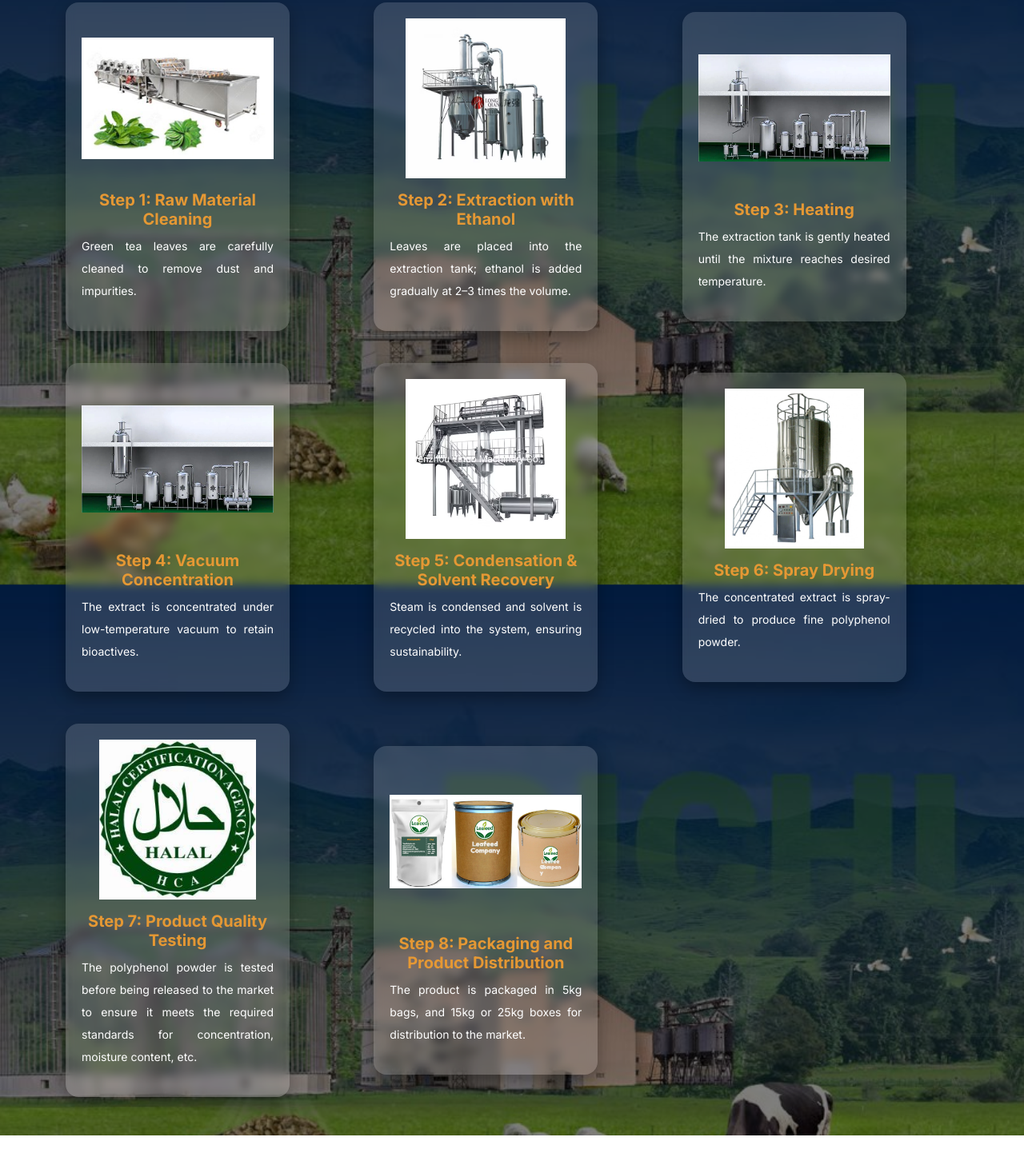
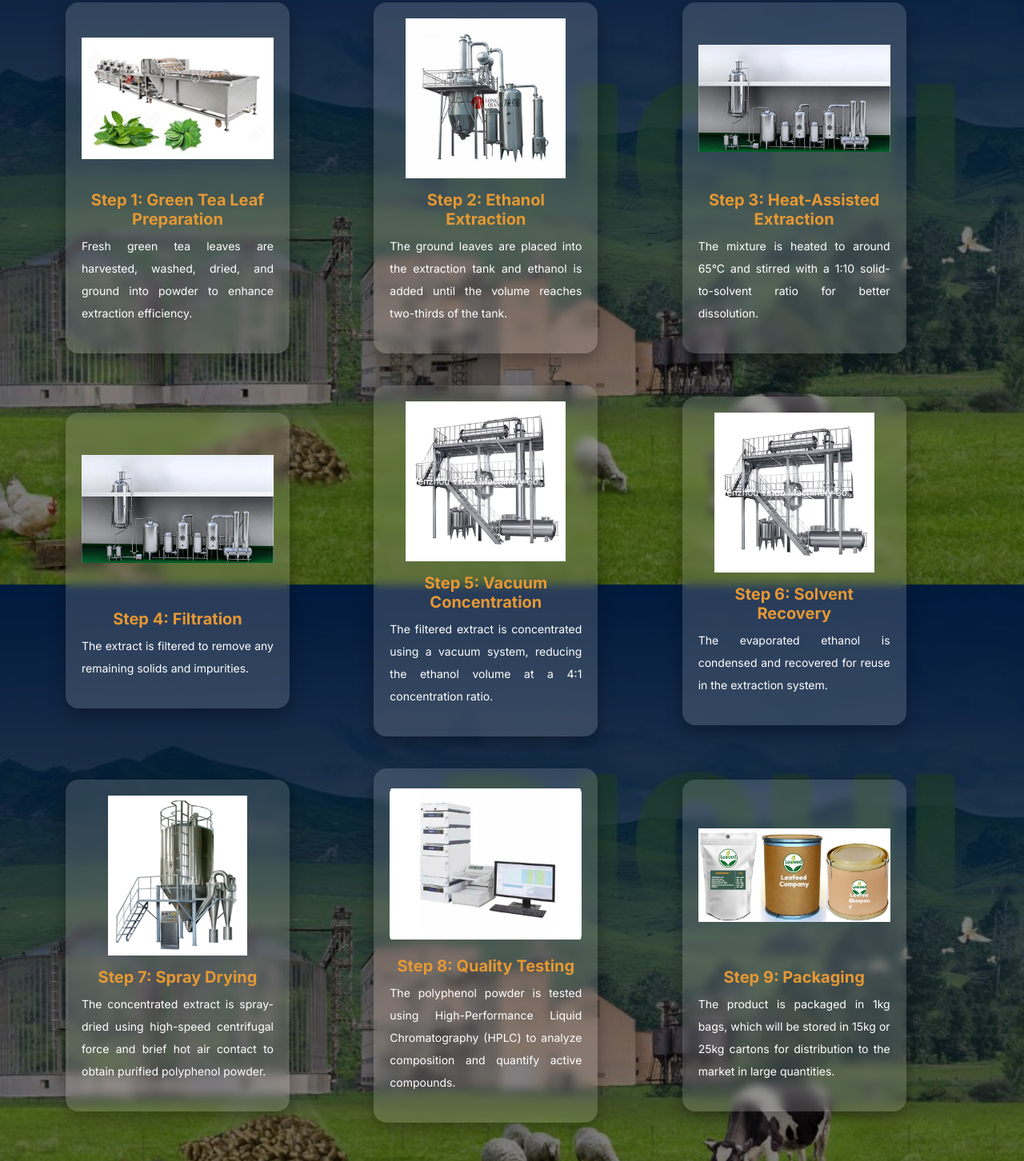
Before and after one commit to ThanhNhu1606/leafeed.com, a plain HTML site: page shop.html in a window 1280 px wide. Shown: the part 1150-2602 px from the top of the page at 80% size. Drawn offline with nearby package versions, Linux system fonts and the light colour scheme.

Commit message:
fix: producing & product

```diff
--- a/shop.html
+++ b/shop.html
@@ -206,11 +206,14 @@
       }
 
       @keyframes arrowBounce {
-  0%, 100% { transform: translateY(0); }
-  50% { transform: translateY(6px); }
+        0%,
+        100% {
+          transform: translateY(0);
         }
-
-
+        50% {
+          transform: translateY(6px);
+        }
+      }
 
       .sticky-top {
         z-index: 1030;
@@ -231,12 +234,10 @@
         height: 60px;
       }
 
-.navbar-brand .logo-img{
+      .navbar-brand .logo-img {
         width: 100px;
         height: 100px;
       }
-
-
     </style>
   </head>
 
@@ -290,11 +291,8 @@
       arial-label="Furni navigation bar"
     >
       <div class="container">
-        <a class="navbar-brand"  href="index.html">
-          <img
-            src="images/logo@10x.png"
-            alt="Leafeed Company"
-            class="logo-img"
+        <a class="navbar-brand" href="index.html">
+          <img src="images/logo@10x.png" alt="Leafeed Company" class="logo-img"
         /></a>
 
         <button
@@ -320,7 +318,6 @@
             </li>
             <li><a class="nav-link" href="blog.html">News</a></li>
             <li><a class="nav-link" href="contact.html">Contact us</a></li>
-
 
             <!-- <li><a class="nav-link" href="feedback.html">Feedback</a></li> -->
           </ul>
@@ -372,7 +369,7 @@
                       <li>
                         <strong>Extraction Type:</strong> Solvent Extraction
                       </li>
-                      <li><strong>Specification:</strong> 98% - 50%</li>
+                      <li><strong>Specification:</strong> 98% - 50% EGCG</li>
                       <li><strong>Form:</strong> Powder</li>
                       <li><strong>Test:</strong> HPLC</li>
                       <li><strong>Shelf Life:</strong> 2 Years</li>
@@ -421,7 +418,7 @@
                   "
                 >
                   <p class="mb-1" style="font-weight: 600">
-                    <strong>Net weight:</strong> 5kg/bag
+                    <strong>Net weight:</strong> 1kg/bag
                   </p>
                 </div>
               </div>
@@ -459,7 +456,7 @@
                       <li>
                         <strong>Extraction Type:</strong> Solvent Extraction
                       </li>
-                      <li><strong>Specification:</strong> 98% - 50%</li>
+                      <li><strong>Specification:</strong> 98% - 50% EGCG</li>
                       <li><strong>Form:</strong> Powder</li>
                       <li><strong>Test:</strong> HPLC</li>
                       <li><strong>Shelf Life:</strong> 2 Years</li>
@@ -545,7 +542,7 @@
                       <li>
                         <strong>Extraction Type:</strong> Solvent Extraction
                       </li>
-                      <li><strong>Specification:</strong> 98% - 50%</li>
+                      <li><strong>Specification:</strong> 98% - 50% EGCG</li>
                       <li><strong>Form:</strong> Powder</li>
                       <li><strong>Test:</strong> HPLC</li>
                       <li><strong>Shelf Life:</strong> 2 Years</li>
@@ -604,7 +601,10 @@
       </div>
     </div>
 
-    <section class="process-section py-5 text-white position-relative" data-aos="fade-left">
+    <section
+      class="process-section py-5 text-white position-relative"
+      data-aos="fade-left"
+    >
       <div class="section-overlay"></div>
       <div class="container position-relative">
         <h2 class="text-center section-title mb-5" style="color: #e59834">
@@ -617,10 +617,10 @@
             <div class="step-content">
               <img src="images/H1.png" alt="Step 1" class="step-img" />
               <div class="step-text">
-                <h5><strong>Step 1: Raw Material Cleaning</strong></h5>
+                <h5><strong>Step 1: Green Tea Leaf Preparation</strong></h5>
                 <p>
-                  Green tea leaves are carefully cleaned to remove dust and
-                  impurities.
+                  Fresh green tea leaves are harvested, washed, dried, and
+                  ground into powder to enhance extraction efficiency.
                 </p>
               </div>
             </div>
@@ -631,10 +631,11 @@
             <div class="step-content">
               <img src="images/H5.png" alt="Step 2" class="step-img" />
               <div class="step-text">
-                <h5><strong>Step 2: Extraction with Ethanol</strong></h5>
+                <h5><strong>Step 2: Ethanol Extraction</strong></h5>
                 <p>
-                  Leaves are placed into the extraction tank; ethanol is added
-                  gradually at 2–3 times the volume.
+                  The ground leaves are placed into the extraction tank and
+                  ethanol is added until the volume reaches two-thirds of the
+                  tank.
                 </p>
               </div>
             </div>
@@ -645,10 +646,10 @@
             <div class="step-content">
               <img src="images/H2.png" alt="Step 3" class="step-img" />
               <div class="step-text">
-                <h5><strong>Step 3: Heating</strong></h5>
+                <h5><strong>Step 3: Heat-Assisted Extraction</strong></h5>
                 <p>
-                  The extraction tank is gently heated until the mixture reaches
-                  desired temperature.
+                  The mixture is heated to around 65°C and stirred with a 1:10
+                  solid-to-solvent ratio for better dissolution.
                 </p>
               </div>
             </div>
@@ -659,10 +660,10 @@
             <div class="step-content">
               <img src="images/H2.png" alt="Step 4" class="step-img" />
               <div class="step-text">
-                <h5><strong>Step 4: Vacuum Concentration</strong></h5>
+                <h5><strong>Step 4: Filtration</strong></h5>
                 <p>
-                  The extract is concentrated under low-temperature vacuum to
-                  retain bioactives.
+                  The extract is filtered to remove any remaining solids and
+                  impurities.
                 </p>
               </div>
             </div>
@@ -673,12 +674,10 @@
             <div class="step-content">
               <img src="images/H3.png" alt="Step 5" class="step-img" />
               <div class="step-text">
-                <h5>
-                  <strong>Step 5: Condensation & Solvent Recovery</strong>
-                </h5>
+                <h5><strong>Step 5: Vacuum Concentration</strong></h5>
                 <p>
-                  Steam is condensed and solvent is recycled into the system,
-                  ensuring sustainability.
+                  The filtered extract is concentrated using a vacuum system,
+                  reducing the ethanol volume at a 4:1 concentration ratio.
                 </p>
               </div>
             </div>
@@ -687,12 +686,12 @@
           <!-- Step 6 -->
           <div class="process-step">
             <div class="step-content">
-              <img src="images/H4.png" alt="Step 6" class="step-img" />
+              <img src="images/H3.png" alt="Step 6" class="step-img" />
               <div class="step-text">
-                <h5><strong>Step 6: Spray Drying</strong></h5>
+                <h5><strong>Step 6: Solvent Recovery</strong></h5>
                 <p>
-                  The concentrated extract is spray-dried to produce fine
-                  polyphenol powder.
+                  The evaporated ethanol is condensed and recovered for reuse in
+                  the extraction system.
                 </p>
               </div>
             </div>
@@ -701,11 +700,13 @@
           <!-- Step 7 -->
           <div class="process-step">
             <div class="step-content">
-              <img src="images/halal.jpg" alt="Step 6" class="step-img" />
+              <img src="images/H4.png" alt="Step 7" class="step-img" />
               <div class="step-text">
-                <h5><strong>Step 7: Product Quality Testing</strong></h5>
+                <h5><strong>Step 7: Spray Drying</strong></h5>
                 <p>
-                  The polyphenol powder is tested before being released to the market to ensure it meets the required standards for concentration, moisture content, etc.
+                  The concentrated extract is spray-dried using high-speed
+                  centrifugal force and brief hot air contact to obtain purified
+                  polyphenol powder.
                 </p>
               </div>
             </div>
@@ -714,16 +715,32 @@
           <!-- Step 8 -->
           <div class="process-step">
             <div class="step-content">
-              <img src="images/3pic.png" alt="Step 6" class="step-img" />
+              <img src="images/s7.jpg" alt="Step 8" class="step-img" />
               <div class="step-text">
-                <h5><strong>Step 8: Packaging and Product Distribution</strong></h5>
+                <h5><strong>Step 8: Quality Testing</strong></h5>
                 <p>
-                  The product is packaged in 5kg bags, and 15kg or 25kg boxes for distribution to the market.
+                  The polyphenol powder is tested using High-Performance Liquid
+                  Chromatography (HPLC) to analyze composition and quantify
+                  active compounds.
                 </p>
               </div>
             </div>
           </div>
 
+          <!-- Step 9 -->
+          <div class="process-step">
+            <div class="step-content">
+              <img src="images/3pic.png" alt="Step 9" class="step-img" />
+              <div class="step-text">
+                <h5><strong>Step 9: Packaging</strong></h5>
+                <p>
+                  The product is packaged in 1kg bags, which will be stored in
+                  15kg or 25kg cartons for distribution to the market in large
+                  quantities.
+                </p>
+              </div>
+            </div>
+          </div>
         </div>
       </div>
     </section>
@@ -800,8 +817,10 @@
                 <i><i class="fa-solid fa-location-dot"></i></i> Address: 27 Tan
                 My, Tan Thuan Tay Ward, District 7, Ho Chi Minh City, Vietnam.
               </address>
-                            	<p><i><i class="fa-solid fa-industry"></i></i> Factory: Trung Thanh Commune, Pho Yen Town, Thai Nguyen Province</p>
-
+              <p>
+                <i><i class="fa-solid fa-industry"></i></i> Factory: Trung Thanh
+                Commune, Pho Yen Town, Thai Nguyen Province
+              </p>
             </div>
 
             <ul class="list-unstyled custom-social">
@@ -871,7 +890,6 @@
       });
     </script>
 
-
     <script>
       window.addEventListener("scroll", function () {
         const navbar = document.querySelector(".navbar");
@@ -882,6 +900,5 @@
         }
       });
     </script>
-
   </body>
 </html>
```
Also changed, not shown: images/s7.jpg (added). Lines whose indentation alone changed are shown as unchanged.
